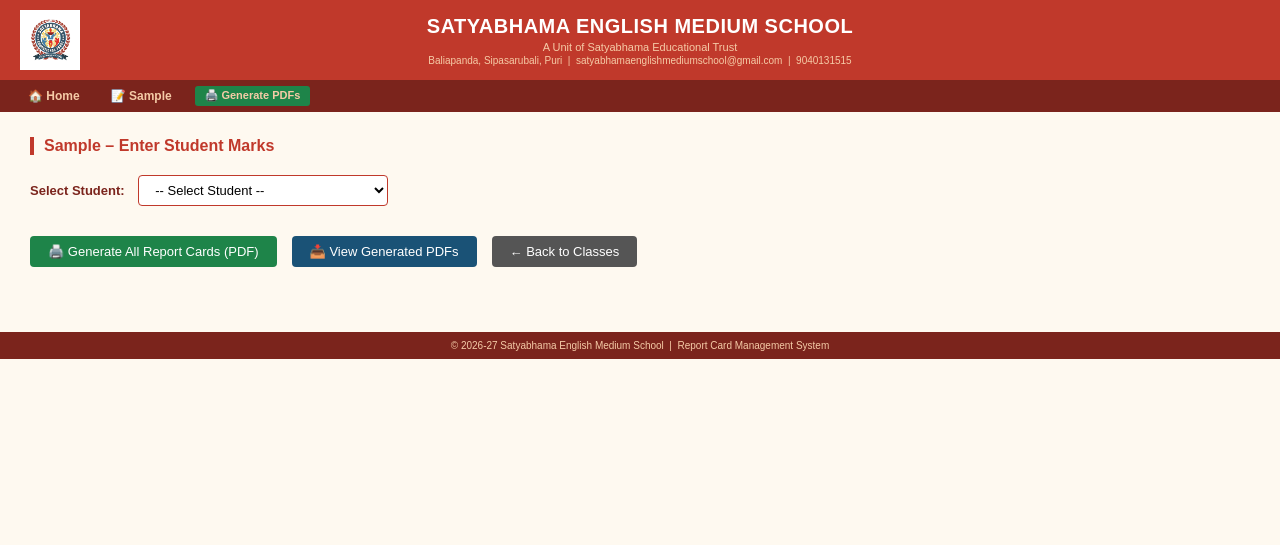
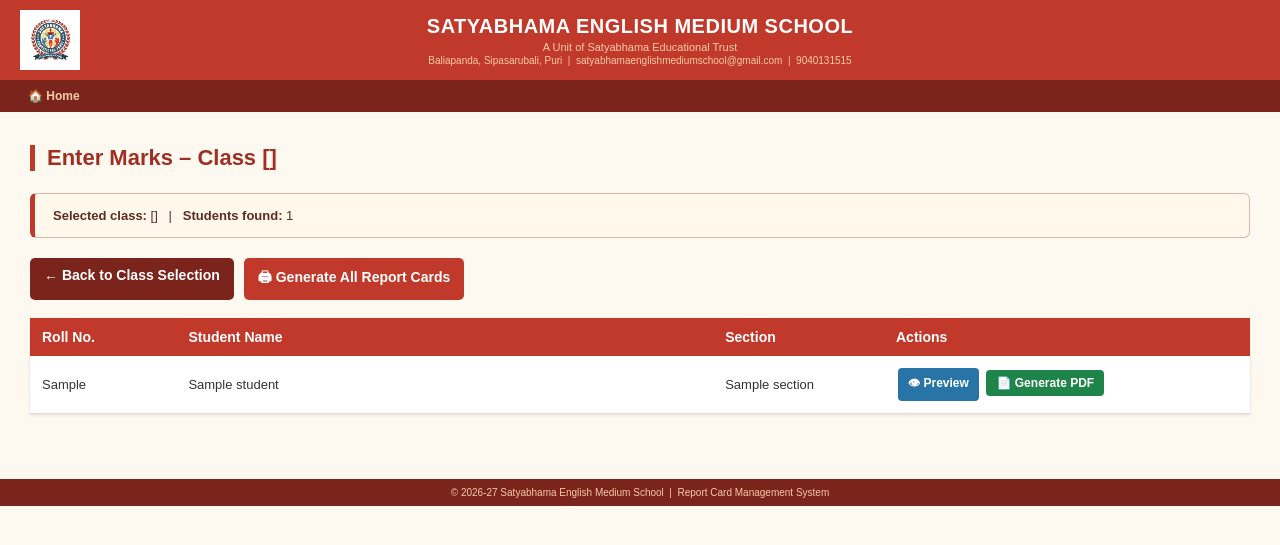
Before and after one commit to sasm1994/Report-Card, a Flask app: template templates/enter_marks.html in a window 1280 px wide. Shown: the top 545 px of the page. Run offline with Flask 3, Linux system fonts and the light colour scheme; the template is opened without the code that fills it: most values are stand-ins (such as "Sample title", 1, 10 or a date in 2020).

Commit message:
fix(template): display students on marks-entry page

```diff
--- a/app.py
+++ b/app.py
@@ -245,7 +245,7 @@
         if os.path.exists(DATABASE_FILE):
             df = pd.read_excel(DATABASE_FILE, sheet_name='Students')
             classes = df['Class'].astype(str).unique().tolist()
-            print("\n\n\n\n\n\n",classes)
+            #print("\n\n\n\n\n\n",classes)
         else:
             classes = []
     except Exception as e:
@@ -274,7 +274,8 @@
         if os.path.exists(DATABASE_FILE):
             df = pd.read_excel(DATABASE_FILE, sheet_name='Students')
             students = df[df['Class'].astype(str).str.upper() == class_name.upper()]
-            student_list = students[['student_name', 'roll_number', 'section']].to_dict('records')
+            #print(students)
+            student_list = students[['Student_Name', 'Roll_No', 'Section']].to_dict('records')
         else:
             student_list = []
         return render_template('enter_marks.html', class_name=class_name, students=student_list)
--- a/templates/enter_marks.html
+++ b/templates/enter_marks.html
@@ -1,228 +1,197 @@
 {% extends "base.html" %}
 
-{% block title %}Enter Marks – {{ class_sheet }}{% endblock %}
-
-{% block nav_extra %}
-  <a href="{{ url_for('class_view', class_sheet=class_sheet) }}">📝 {{ class_sheet }}</a>
-  <a href="{{ url_for('generate_pdfs', class_sheet=class_sheet) }}"
-     class="btn btn-green" style="font-size:11px; padding:3px 10px;">
-    🖨️ Generate PDFs
-  </a>
-{% endblock %}
-
-{% block extra_css %}
-<style>
-  table#marksTable {
-    border-collapse: collapse;
-    width: 65%;
-    margin-top: 20px;
-  }
-  table#marksTable th {
-    background-color: #f5cba7;
-    color: #7b241c;
-    padding: 7px 12px;
-    border: 1px solid #c0392b;
-    text-align: center;
-  }
-  table#marksTable td {
-    border: 1px solid #c0392b;
-    padding: 5px 8px;
-    text-align: center;
-  }
-  .subj-cell {
-    text-align: left !important;
-    font-weight: bold;
-    background-color: #fdf2e9;
-    padding-left: 12px !important;
-  }
-  .total-cell {
-    font-weight: bold;
-    background-color: #d5f5e3;
-    color: #1e8449;
-  }
-  input[type=number] {
-    width: 70px;
-    padding: 4px;
-    border: 1px solid #c0392b;
-    border-radius: 3px;
-    text-align: center;
-    font-size: 13px;
-  }
-  input[type=number]:focus {
-    outline: none;
-    border-color: #7b241c;
-    background-color: #fef9f0;
-  }
-  select#studentSelect {
-    margin-left: 10px;
-    padding: 6px 12px;
-    font-size: 13px;
-    border: 1px solid #c0392b;
-    border-radius: 4px;
-    background-color: #fff;
-    color: #000;
-    min-width: 250px;
-  }
-  #saveStatus {
-    margin-left: 15px;
-    color: #1e8449;
-    font-weight: bold;
-    font-size: 13px;
-  }
-</style>
-{% endblock %}
+{% block title %}Enter Marks – Class {{ class_name }}{% endblock %}
 
 {% block content %}
 
-<div class="page-title">{{ class_sheet }} – Enter Student Marks</div>
+<style>
+  .page-heading {
+    color: #9f2f22;
+    border-left: 5px solid #c0392b;
+    padding-left: 12px;
+    margin: 8px 0 22px;
+    font-size: 22px;
+  }
 
-<!-- Student Selector -->
-<div style="margin-bottom: 10px;">
-  <label style="font-weight:bold; color:#7b241c;">Select Student:</label>
-  <select id="studentSelect">
-    <option value="">-- Select Student --</option>
-    {% for s in students %}
-      <option value="{{ s.Roll_No }}">{{ s.Roll_No }} – {{ s.Name }}</option>
-    {% endfor %}
-  </select>
+  .class-summary {
+    background: #fff8eb;
+    border: 1px solid #e2b6a8;
+    border-left: 5px solid #c0392b;
+    border-radius: 6px;
+    padding: 14px 18px;
+    margin-bottom: 20px;
+    color: #5e2a22;
+  }
+
+  .action-bar {
+    display: flex;
+    flex-wrap: wrap;
+    gap: 10px;
+    margin: 18px 0;
+  }
+
+  .btn-action {
+    display: inline-block;
+    background: #c0392b;
+    color: #ffffff;
+    text-decoration: none;
+    border: none;
+    border-radius: 5px;
+    padding: 9px 14px;
+    font-size: 14px;
+    font-weight: bold;
+    cursor: pointer;
+  }
+
+  .btn-action:hover {
+    background: #922b21;
+  }
+
+  .btn-secondary {
+    background: #7b241c;
+  }
+
+  .btn-secondary:hover {
+    background: #5b1b15;
+  }
+
+  .student-table {
+    width: 100%;
+    border-collapse: collapse;
+    background: #ffffff;
+    margin-top: 12px;
+    box-shadow: 0 1px 3px rgba(0, 0, 0, 0.12);
+  }
+
+  .student-table th {
+    background: #c0392b;
+    color: #ffffff;
+    text-align: left;
+    padding: 11px 12px;
+    font-size: 14px;
+  }
+
+  .student-table td {
+    border-bottom: 1px solid #ead7d1;
+    padding: 10px 12px;
+    color: #333333;
+    vertical-align: middle;
+  }
+
+  .student-table tr:nth-child(even) {
+    background: #fffaf7;
+  }
+
+  .student-table tr:hover {
+    background: #fff2ed;
+  }
+
+  .table-action {
+    display: inline-block;
+    text-decoration: none;
+    border-radius: 4px;
+    padding: 6px 10px;
+    margin: 2px;
+    font-size: 12px;
+    font-weight: bold;
+    color: #ffffff;
+  }
+
+  .preview-link {
+    background: #2874a6;
+  }
+
+  .preview-link:hover {
+    background: #1f5b83;
+  }
+
+  .pdf-link {
+    background: #1e8449;
+  }
+
+  .pdf-link:hover {
+    background: #176c3a;
+  }
+
+  .empty-message {
+    background: #fff8eb;
+    border: 1px solid #e2b6a8;
+    border-radius: 6px;
+    color: #7b241c;
+    padding: 18px;
+    text-align: center;
+    margin-top: 16px;
+  }
+</style>
+
+<h1 class="page-heading">Enter Marks – Class {{ class_name }}</h1>
+
+<div class="class-summary">
+  <strong>Selected class:</strong> {{ class_name }}
+  &nbsp; | &nbsp;
+  <strong>Students found:</strong> {{ students|length }}
 </div>
 
-<!-- Marks Table (hidden until student selected) -->
-<table id="marksTable" style="display:none;">
+<div class="action-bar">
+  <a class="btn-action btn-secondary" href="{{ url_for('home') }}">
+    ← Back to Class Selection
+  </a>
+
+  {% if students %}
+  <a class="btn-action" href="{{ url_for('generate_all_reports', class_name=class_name) }}">
+    🖨 Generate All Report Cards
+  </a>
+  {% endif %}
+</div>
+
+{% if students %}
+<table class="student-table">
   <thead>
     <tr>
-      <th style="width:30%; text-align:left; padding-left:12px;">Subject</th>
-      <th>Sem 1</th>
-      <th>Sem 2</th>
-      <th>Total</th>
+      <th style="width: 12%;">Roll No.</th>
+      <th>Student Name</th>
+      <th style="width: 14%;">Section</th>
+      <th style="width: 30%;">Actions</th>
     </tr>
   </thead>
-  <tbody id="marksBody"></tbody>
+
+  <tbody>
+    {% for student in students %}
+    <tr>
+      <td>{{ student.Roll_No }}</td>
+      <td>{{ student.Student_Name }}</td>
+      <td>{{ student.Section }}</td>
+      <td>
+        <a class="table-action preview-link"
+           href="{{ url_for(
+             'preview_report',
+             class_name=class_name,
+             roll_number=student.roll_number
+           ) }}"
+           target="_blank">
+          👁 Preview
+        </a>
+
+        <a class="table-action pdf-link"
+           href="{{ url_for(
+             'generate_report',
+             class_name=class_name,
+             roll_number=student.roll_number
+           ) }}">
+          📄 Generate PDF
+        </a>
+      </td>
+    </tr>
+    {% endfor %}
+  </tbody>
 </table>
 
-<!-- Save Button (hidden until student selected) -->
-<div id="saveBtnDiv" style="margin-top:15px; display:none;">
-  <button id="saveBtn" class="btn">💾 Save Marks</button>
-  <span id="saveStatus"></span>
+{% else %}
+<div class="empty-message">
+  <strong>No students were found for Class {{ class_name }}.</strong><br>
+  Check that the values in the workbook’s <code>Class</code> column match
+  the selected class exactly.
 </div>
-
-<!-- Action Buttons -->
-<div style="margin-top:30px; display:flex; gap:15px; flex-wrap:wrap;">
-  <a href="{{ url_for('generate_pdfs', class_sheet=class_sheet) }}" class="btn btn-green">
-    🖨️ Generate All Report Cards (PDF)
-  </a>
-  <a href="{{ url_for('list_pdfs', class_sheet=class_sheet) }}"
-     class="btn" style="background:#1a5276;">
-    📥 View Generated PDFs
-  </a>
-  <a href="{{ url_for('home') }}"
-     class="btn" style="background:#555;">
-    ← Back to Classes
-  </a>
-</div>
-
-<script>
-  const studentSelect = document.getElementById("studentSelect");
-  const marksTable    = document.getElementById("marksTable");
-  const marksBody     = document.getElementById("marksBody");
-  const saveBtnDiv    = document.getElementById("saveBtnDiv");
-  const saveBtn       = document.getElementById("saveBtn");
-  const saveStatus    = document.getElementById("saveStatus");
-  const classSheet    = "{{ class_sheet }}";
-
-  let currentRoll = null;
-  let currentData = [];
-
-  // ── When student is selected from dropdown ──
-  studentSelect.addEventListener("change", () => {
-    const roll = studentSelect.value;
-    if (!roll) {
-      marksTable.style.display = "none";
-      saveBtnDiv.style.display = "none";
-      return;
-    }
-    currentRoll = roll;
-    saveStatus.textContent = "";
-
-    // Fetch existing marks for this student
-    fetch(`/api/class/${classSheet}/student/${roll}/marks`)
-      .then(r => r.json())
-      .then(data => {
-        currentData = data;
-        marksBody.innerHTML = "";
-
-        data.forEach(item => {
-          const tr = document.createElement("tr");
-          tr.innerHTML = `
-            <td class="subj-cell">${item.subject}</td>
-            <td>
-              <input type="number" class="s1"
-                value="${item.sem1 !== "" ? item.sem1 : ""}"
-                min="0" placeholder="0">
-            </td>
-            <td>
-              <input type="number" class="s2"
-                value="${item.sem2 !== "" ? item.sem2 : ""}"
-                min="0" placeholder="0">
-            </td>
-            <td class="total-cell" id="total_${item.subject}">
-              ${item.total !== "" ? item.total : 0}
-            </td>
-          `;
-          marksBody.appendChild(tr);
-        });
-
-        marksTable.style.display = "";
-        saveBtnDiv.style.display = "";
-        attachRecalc();
-      })
-      .catch(err => {
-        alert("Error loading marks. Check console.");
-        console.error(err);
-      });
-  });
-
-  // ── Auto-calculate total when marks are typed ──
-  function attachRecalc() {
-    marksBody.querySelectorAll("tr").forEach((tr, idx) => {
-      const s1        = tr.querySelector(".s1");
-      const s2        = tr.querySelector(".s2");
-      const totalCell = tr.querySelector(".total-cell");
-      const recalc = () => {
-        const v1 = parseFloat(s1.value) || 0;
-        const v2 = parseFloat(s2.value) || 0;
-        totalCell.textContent = v1 + v2;
-      };
-      s1.addEventListener("input", recalc);
-      s2.addEventListener("input", recalc);
-    });
-  }
-
-  // ── Save marks to Excel via API ──
-  saveBtn.addEventListener("click", () => {
-    const rows = Array.from(marksBody.querySelectorAll("tr"));
-    const payload = rows.map((tr, idx) => ({
-      subject : currentData[idx].subject,
-      sem1    : parseFloat(tr.querySelector(".s1").value) || 0,
-      sem2    : parseFloat(tr.querySelector(".s2").value) || 0,
-    }));
-
-    fetch(`/api/class/${classSheet}/student/${currentRoll}/marks`, {
-      method  : "POST",
-      headers : { "Content-Type": "application/json" },
-      body    : JSON.stringify(payload)
-    })
-    .then(r => r.json())
-    .then(() => {
-      saveStatus.textContent = "✔ Marks saved successfully!";
-      setTimeout(() => saveStatus.textContent = "", 4000);
-    })
-    .catch(err => {
-      saveStatus.style.color = "red";
-      saveStatus.textContent = "✘ Error saving. Try again.";
-      console.error(err);
-    });
-  });
-</script>
+{% endif %}
 
 {% endblock %}
--- a/templates/home.html
+++ b/templates/home.html
@@ -38,7 +38,7 @@
     ">
       {% for cls in group_classes %}
         {% if cls in classes %}
-          <a href="{{ url_for('marks_entry', class_name=cls) }}" style="text-decoration:none;">
+          <a href="{{ url_for('enter_marks', class_name=cls) }}" style="text-decoration:none;">
             <div style="
               background: white;
               border: 2px solid #c0392b;
```
